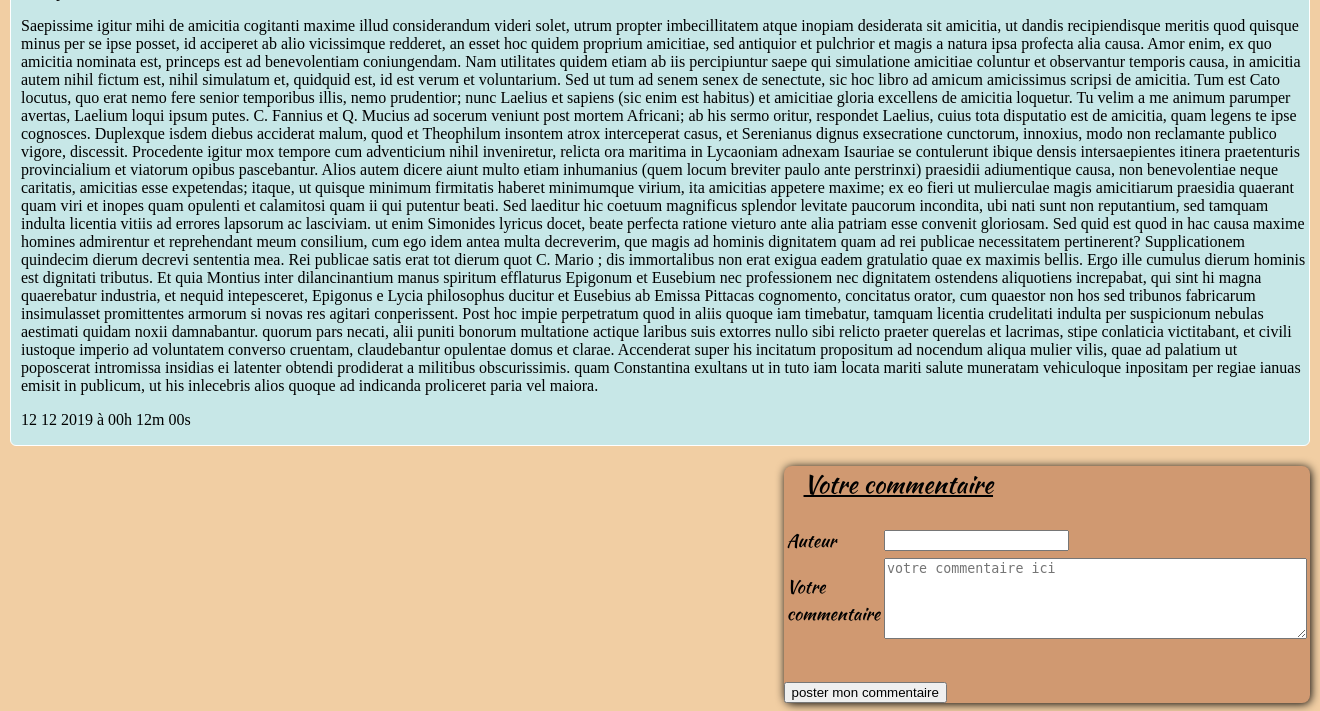
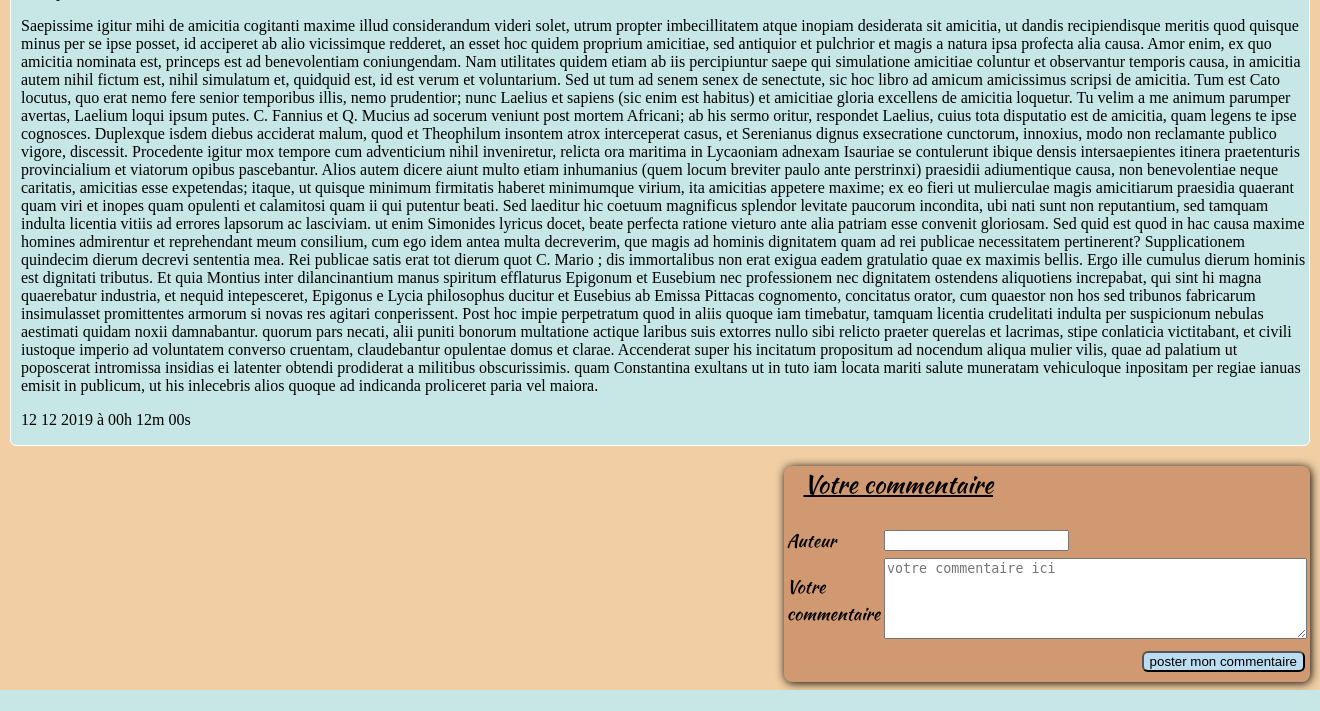
Before and after one commit to PierrePerkov/Projet_blog, a PHP site: page /commentaire.php?id=3 in a window 1320 px wide. Shown: the part 349-1060 px from the top of the page. After the commit the page ends 1039 px from the top, so only its background shows below. Run offline with PHP 8.4, Linux system fonts and the light colour scheme; data comes from the database, SQL or seed files in the repository; data that the repository does not hold is empty.

Commit message:
modif emplacement div conteneur

```diff
--- a/commentaire.php
+++ b/commentaire.php
@@ -9,7 +9,7 @@ session_start();
         <link rel="stylesheet" href="style_section.css">
     </head>
     <body>
-
+        <div class="conteneur">
         <?php
         try{
             $bdd = new PDO('mysql:host=localhost;dbname=blog_projet;charset=utf8','root','',array(PDO::ATTR_ERRMODE => PDO:: ERRMODE_EXCEPTION));
@@ -28,7 +28,7 @@ session_start();
             include('header.php');
         }
         ?>
-        <div class="conteneur">
+
         <?php
             if(isset($_GET['id']))
             {
@@ -87,7 +87,7 @@ session_start();
                             </table>
                             <br>
                             <br>
-                            <input type="submit" name="envoi" value="poster mon commentaire">
+                            <input class="poster_commentaire" type="submit" name="envoi" value="poster mon commentaire">
                             <input type="hidden" name="id" value="<?php echo $_GET['id'];?>">
                         </form>
                     </div>
```
